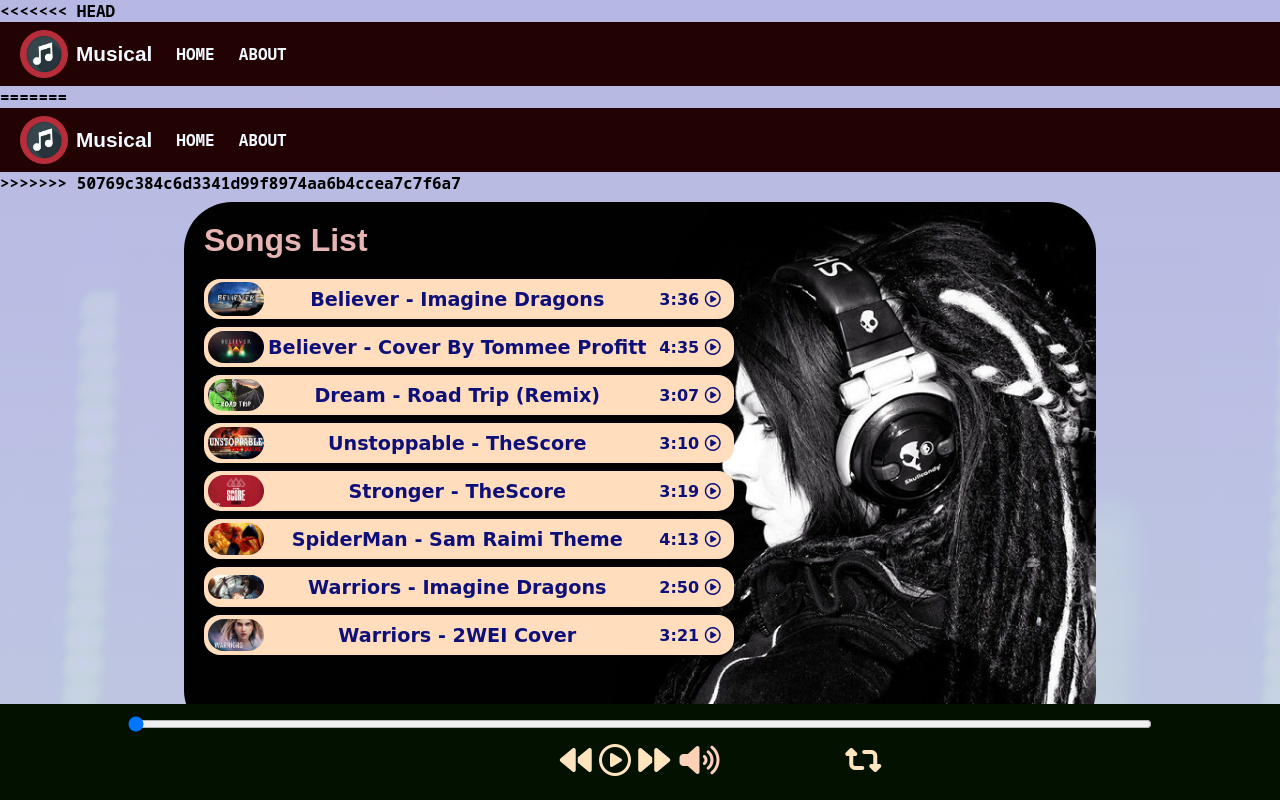
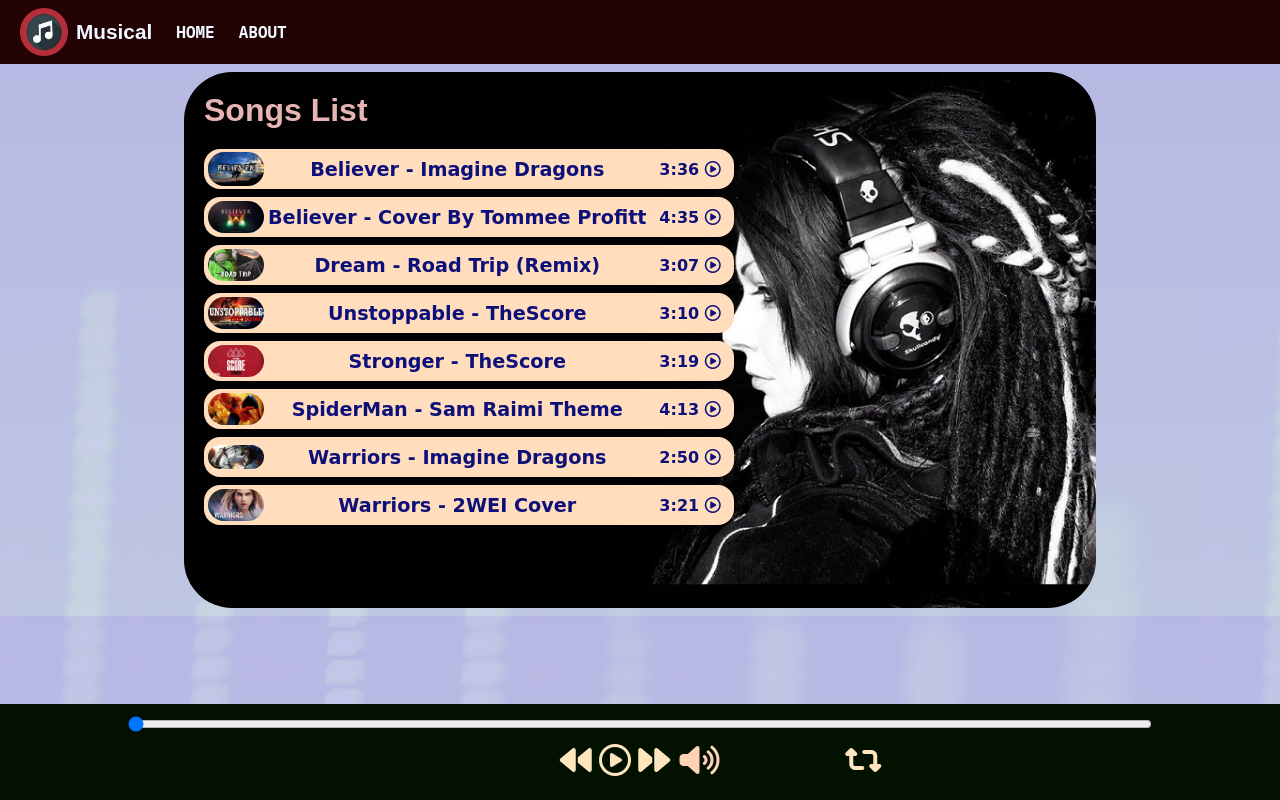
Before and after one commit to Anany-Aadil/musical, a plain HTML site: page index.html in a window 1280 px wide. Drawn offline with Linux system fonts and the light colour scheme; a web font is replaced by a local one.

Commit message:
done fo rnow

```diff
--- a/index.html
+++ b/index.html
@@ -23,24 +23,6 @@
 
   <body>
     <nav>
-<<<<<<< HEAD
-      <ul>
-        <li class="brand">
-          <img
-            src="public/assets/logo.png"
-            alt="Musical"
-            title="Music Player"
-          />
-          <span>Musical</span>
-        </li>
-        <a href="https://anany-aadil.github.io/musical/" target="_blank">
-          <li class="btn">HOME</li>
-        </a>
-        <a href="https://github.com/Anany-Aadil/musical" target="_blank">
-          <li class="btn">ABOUT</li>
-        </a>
-      </ul>
-=======
         <ul>
             <li class="brand"><img src="public/assets/logo.png" alt="Musical" title="Music Player">
                 <span>Musical</span>
@@ -52,7 +34,6 @@
                 <li class="btn">ABOUT</li>
             </a>
         </ul>
->>>>>>> 50769c384c6d3341d99f8974aa6b4ccea7c7f6a7
     </nav>
     <div class="container">
       <div class="songsList">
```
